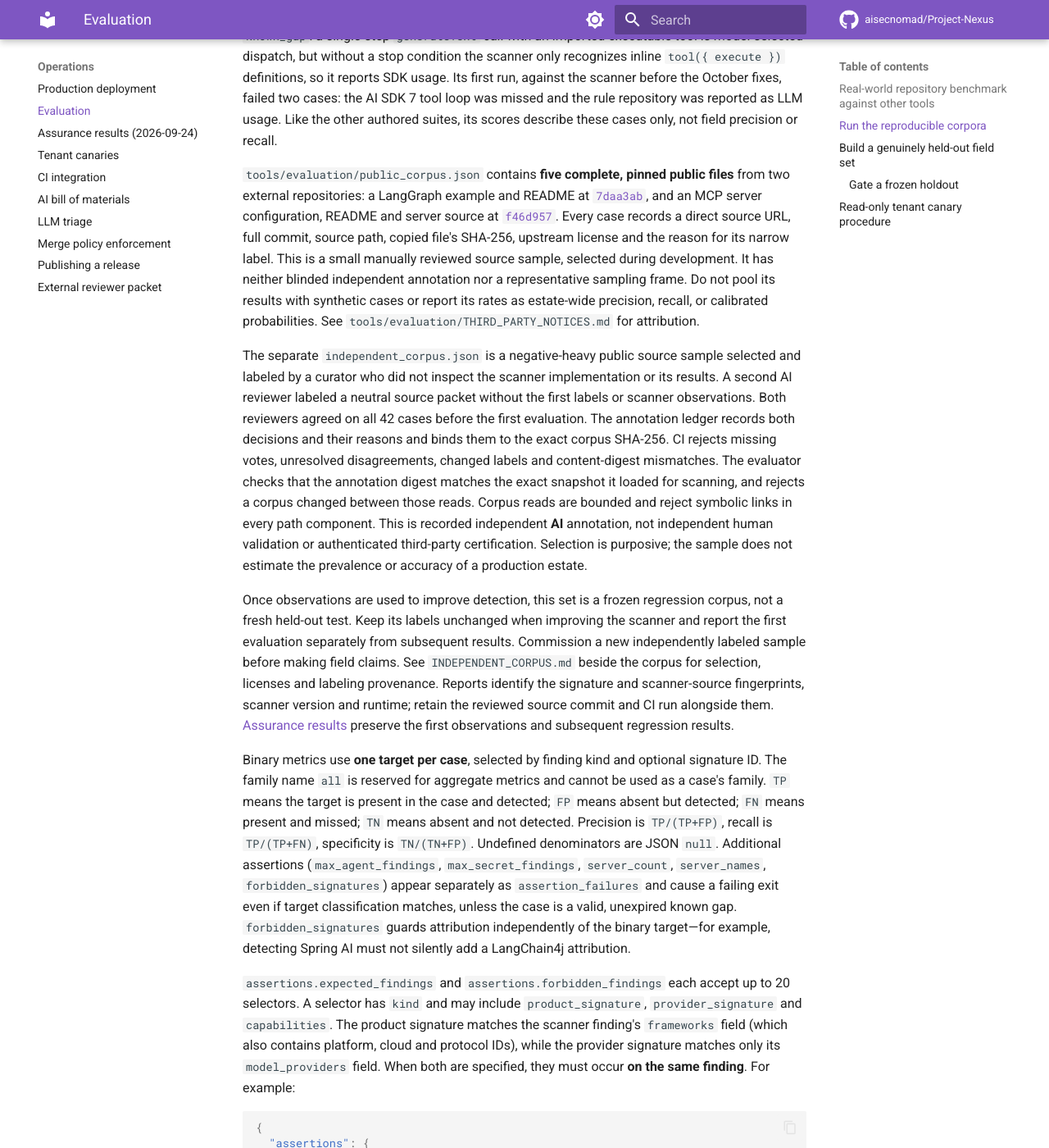
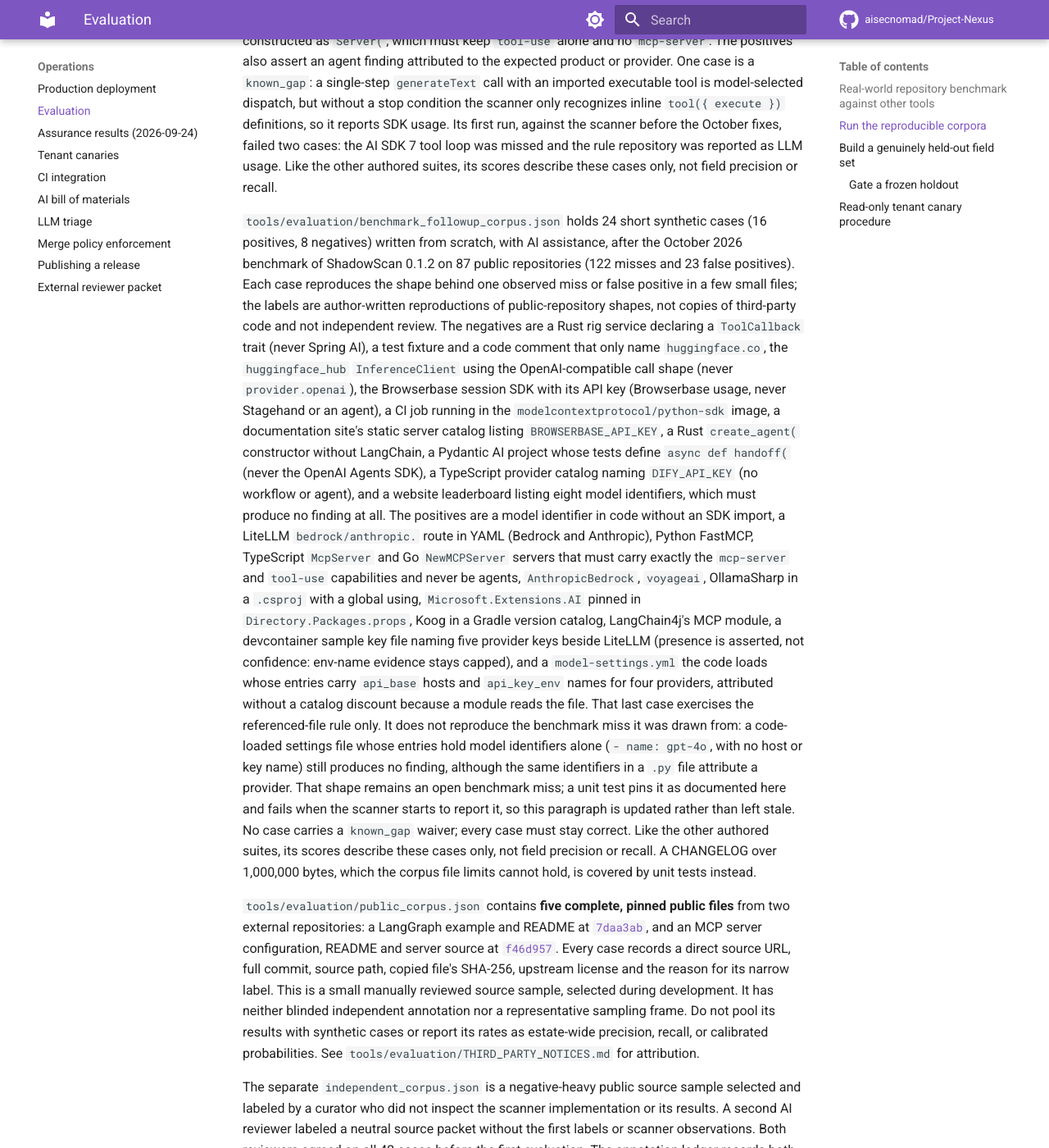
Before and after one commit to aisecnomad/Project-Nexus, an MkDocs documentation site: the page built from docs/evaluation.md, in a window 1280 px wide and 1400 px high, scrolled down 4980 px. Shown: the whole window at 82% size. Built offline with MkDocs 1.6.1 and Material for MkDocs 9.7.7, drawn with Linux system fonts in a browser that asks for light colours; comment, search, counter and statistics services are not loaded; some of the changed text lies outside the part shown.

Commit message:
evaluation: add the benchmark follow-up corpus as a make-evaluate gate
tools/evaluation/benchmark_followup_corpus.json holds 24 synthetic
reproductions of the shapes the real-world benchmark exposed: eight precision
cases (a Rust ToolCallback trait, a provider host in test data, a model-hub
link in a comment, an InferenceClient call shape, a Browserbase-only project,
a CI job image, documentation listing Browserbase variables, a Rust
create_agent) and sixteen recall cases (model ids in code, LiteLLM routes,
MCP servers in Python, TypeScript and Go, AnthropicBedrock, voyageai,
OllamaSharp, central package management, Koog, the LangChain4j MCP module,
a devcontainer credential sample, a settings file loaded by code, a website
leaderboard that must stay a catalog). Every case passes without a known-gap
waiver. The files are author-written reproductions of public-repository
shapes, not copied code and not independent review. The corpus runs in
`make evaluate` and in CI, and its counts are pinned in tests.

Co-Authored-By: Claude Opus 5.5 <noreply@anthropic.com>
Claude-Session: https://claude.ai/code/session_01NRU8oCtwvnRGrU9wGEciKt
Signed-off-by: AISecNomad <aisecnomad@gmail.com>

```diff
--- a/docs/evaluation.md
+++ b/docs/evaluation.md
@@ -62,6 +62,9 @@ python -m tools.evaluation.evaluate \
 python -m tools.evaluation.evaluate \
   --corpus tools/evaluation/current_idioms_corpus.json \
   --output /tmp/nexus-current-idioms-eval.json
+python -m tools.evaluation.evaluate \
+  --corpus tools/evaluation/benchmark_followup_corpus.json \
+  --output /tmp/nexus-benchmark-followup-eval.json
 python -m tools.evaluation.evaluate \
   --corpus tools/evaluation/independent_corpus.json \
   --annotations tools/evaluation/independent_annotations.json \
@@ -235,6 +238,47 @@ definitions, so it reports SDK usage. Its first run, against the scanner before
 the October fixes, failed two cases: the AI SDK 7 tool loop was missed and the
 rule repository was reported as LLM usage. Like the other authored suites, its
 scores describe these cases only, not field precision or recall.
+
+`tools/evaluation/benchmark_followup_corpus.json` holds 24 short synthetic
+cases (16 positives, 8 negatives) written from scratch, with AI assistance,
+after the October 2026 benchmark of ShadowScan 0.1.2 on 87 public
+repositories (122 misses and 23 false positives). Each case reproduces the
+shape behind one observed miss or false positive in a few small files; the
+labels are author-written reproductions of public-repository shapes, not
+copies of third-party code and not independent review. The negatives are a
+Rust rig service declaring a `ToolCallback` trait (never Spring AI), a test
+fixture and a code comment that only name `huggingface.co`, the
+`huggingface_hub` `InferenceClient` using the OpenAI-compatible call shape
+(never `provider.openai`), the Browserbase session SDK with its API key
+(Browserbase usage, never Stagehand or an agent), a CI job running in the
+`modelcontextprotocol/python-sdk` image, a documentation site's static server
+catalog listing `BROWSERBASE_API_KEY`, a Rust `create_agent(` constructor
+without LangChain, a Pydantic AI project whose tests define `async def
+handoff(` (never the OpenAI Agents SDK), a TypeScript provider catalog naming
+`DIFY_API_KEY` (no workflow or agent), and a website leaderboard listing eight
+model identifiers, which must produce no finding at all. The positives are a
+model identifier in code without an SDK import, a LiteLLM `bedrock/anthropic.`
+route in YAML (Bedrock and Anthropic), Python FastMCP, TypeScript `McpServer`
+and Go `NewMCPServer` servers that must carry exactly the `mcp-server` and
+`tool-use` capabilities and never be agents, `AnthropicBedrock`, `voyageai`,
+OllamaSharp in a `.csproj` with a global using, `Microsoft.Extensions.AI`
+pinned in `Directory.Packages.props`, Koog in a Gradle version catalog,
+LangChain4j's MCP module, a devcontainer sample key file naming five provider
+keys beside LiteLLM (presence is asserted, not confidence: env-name evidence
+stays capped), and a `model-settings.yml` the code loads whose entries carry
+`api_base` hosts and `api_key_env` names for four providers, attributed
+without a catalog discount because a module reads the file. That last case
+exercises the referenced-file rule only. It does not reproduce the benchmark
+miss it was drawn from: a code-loaded settings file whose entries hold model
+identifiers alone (`- name: gpt-4o`, with no host or key name) still produces
+no finding, although the same identifiers in a `.py` file attribute a
+provider. That shape remains an open benchmark miss; a unit test pins it as
+documented here and fails when the scanner starts to report it, so this
+paragraph is updated rather than left stale. No case carries a `known_gap`
+waiver; every case must stay correct. Like the other authored suites, its
+scores describe these cases only, not field precision or recall. A CHANGELOG
+over 1,000,000 bytes, which the corpus file limits cannot hold, is covered by
+unit tests instead.
 
 `tools/evaluation/public_corpus.json` contains **five complete, pinned public
 files** from two external repositories: a LangGraph example and README at
```
Also changed, not shown: CHANGELOG.md (+18 -0 lines), 5 other files.
